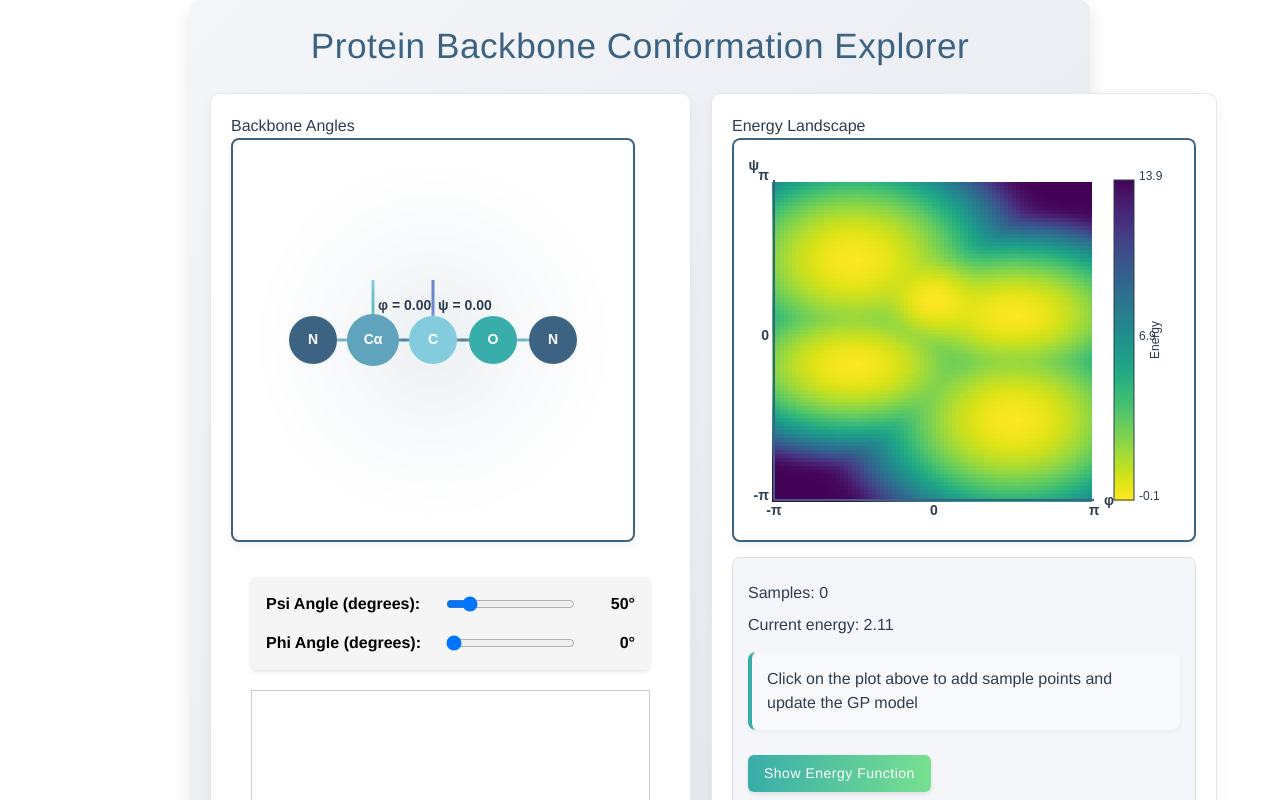
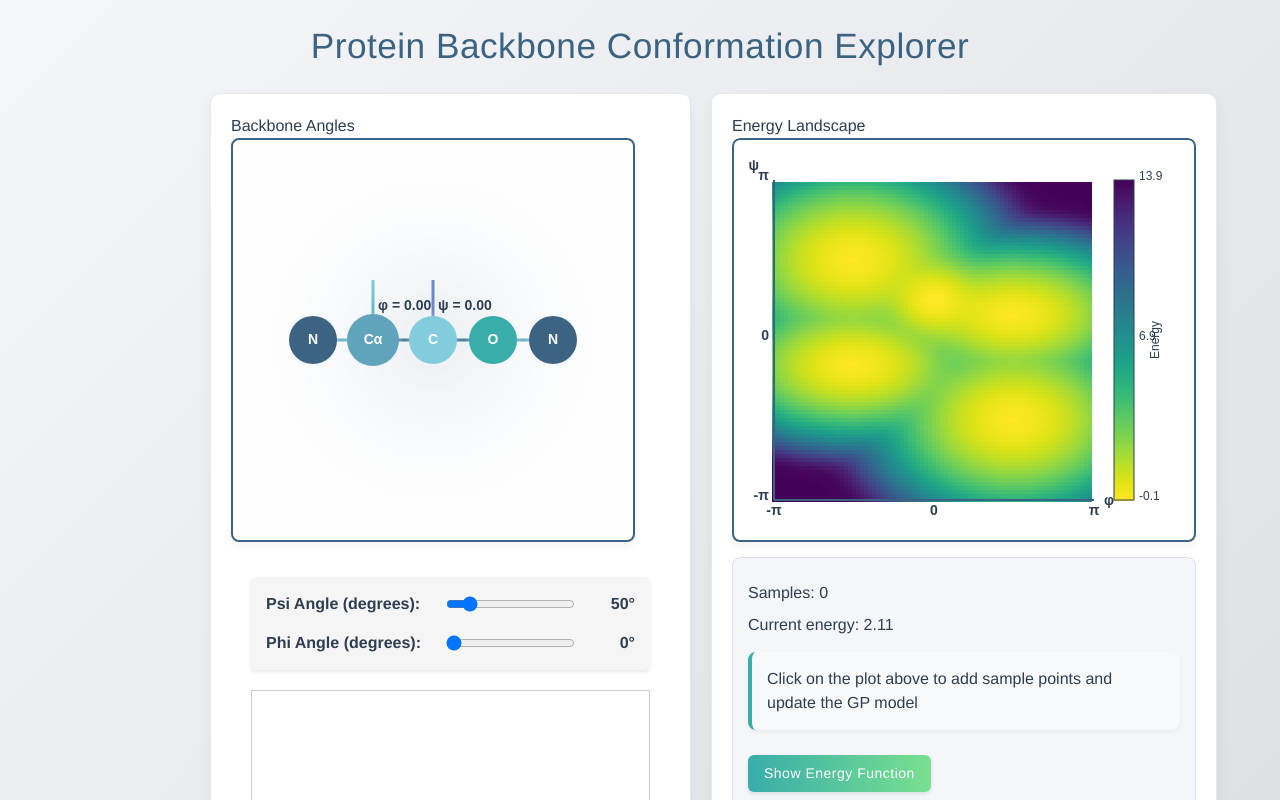
Before and after one commit to alan-turing-institute/gp-demo, a SvelteKit app: page /molecule in a window 1280 px wide. Shown: the top 800 px of the page. Built offline with nearby package versions, Linux system fonts and the light colour scheme.

Commit message:
fix demo background

```diff
--- a/src/routes/asteroid/+page.svelte
+++ b/src/routes/asteroid/+page.svelte
@@ -474,14 +474,36 @@
 </main>
 
 <style>
+    :root {
+      --primary: #3c6382;
+      --secondary: #82ccdd;
+      --accent: #60a3bc;
+      --highlight: #6a89cc;
+      --text: #2c3e50;
+      --background: #f5f6fa;
+      --surface: #dcdde1;
+      --success: #78e08f;
+    }
+
+    :global(body) {
+      font-family: 'Helvetica Neue', Arial, sans-serif;
+      background: linear-gradient(135deg, var(--background) 0%, var(--surface) 100%);
+      margin: 0;
+      padding: 0;
+      color: var(--text);
+      min-height: 100vh;
+      display: flex;
+      flex-direction: column;
+    }
+
     main {
       max-width: 900px;
       margin: 0 auto;
       padding: 20px;
       font-family: 'Helvetica Neue', Arial, sans-serif;
-    background: linear-gradient(135deg, #f5f6fa 0%, #dfe4ea 100%);
-    border-radius: 10px;
-    box-shadow: 0 10px 20px rgba(0, 0, 0, 0.1);
+      /* background: linear-gradient(135deg, #f5f6fa 0%, #dfe4ea 100%); */
+      /* border-radius: 10px; */
+      /* box-shadow: 0 10px 20px rgba(0, 0, 0, 0.1); */
     }
 
   h1 {
--- a/src/routes/molecule/+page.svelte
+++ b/src/routes/molecule/+page.svelte
@@ -537,14 +537,36 @@ $: {
 </main>
 
 <style>
+    :root {
+      --primary: #3c6382;
+      --secondary: #82ccdd;
+      --accent: #60a3bc;
+      --highlight: #6a89cc;
+      --text: #2c3e50;
+      --background: #f5f6fa;
+      --surface: #dcdde1;
+      --success: #78e08f;
+    }
+
+    :global(body) {
+      font-family: 'Helvetica Neue', Arial, sans-serif;
+      background: linear-gradient(135deg, var(--background) 0%, var(--surface) 100%);
+      margin: 0;
+      padding: 0;
+      color: var(--text);
+      min-height: 100vh;
+      display: flex;
+      flex-direction: column;
+    }
+
     main {
       max-width: 900px;
       margin: 0 auto;
       padding: 20px;
       font-family: 'Helvetica Neue', Arial, sans-serif;
-    background: linear-gradient(135deg, #f5f6fa 0%, #dfe4ea 100%);
-    border-radius: 10px;
-    box-shadow: 0 10px 20px rgba(0, 0, 0, 0.1);
+      /* background: linear-gradient(135deg, #f5f6fa 0%, #dfe4ea 100%); */
+      /* border-radius: 10px; */
+      /* box-shadow: 0 10px 20px rgba(0, 0, 0, 0.1); */
     }
 
   h1 {
```
Lines whose indentation alone changed are shown as unchanged.
